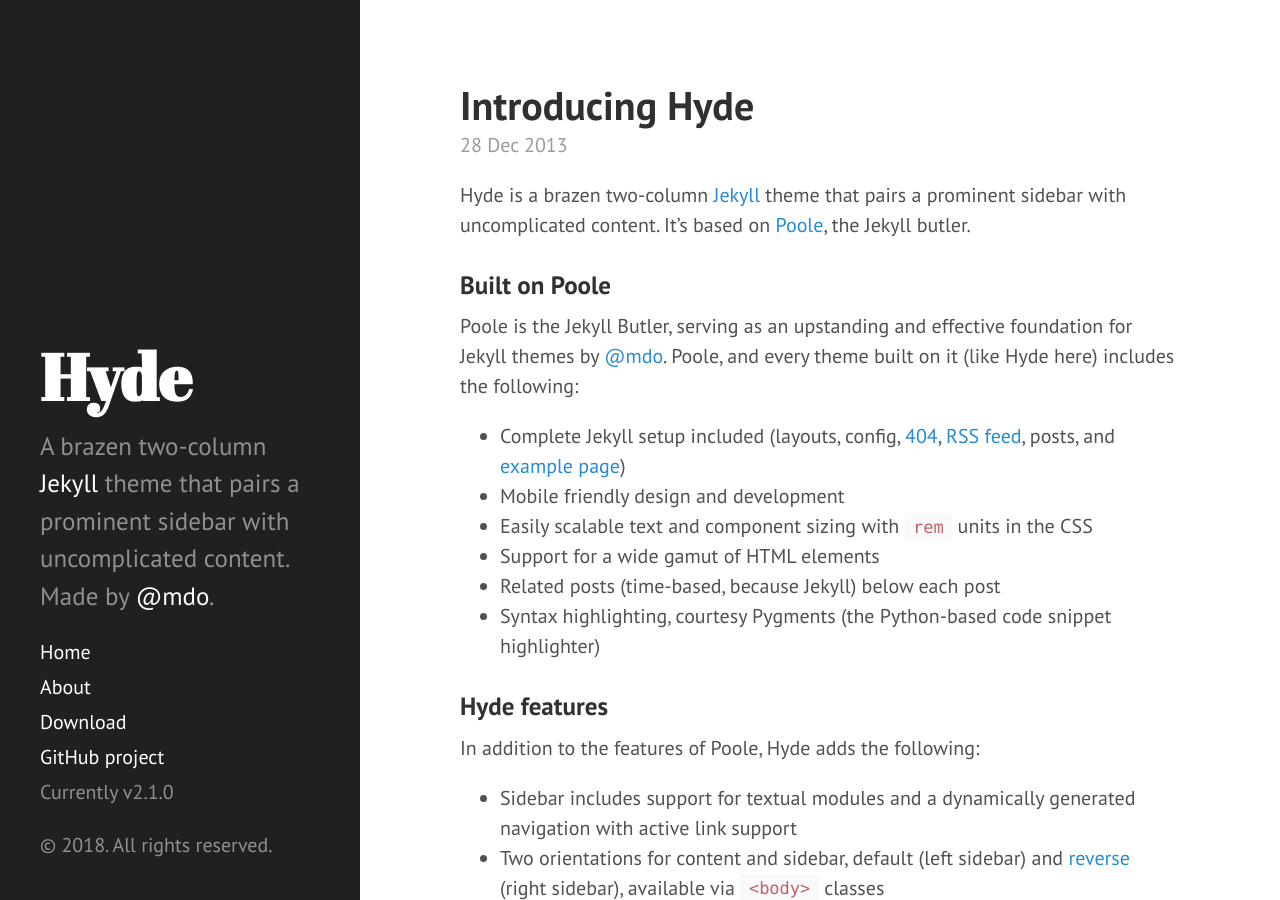
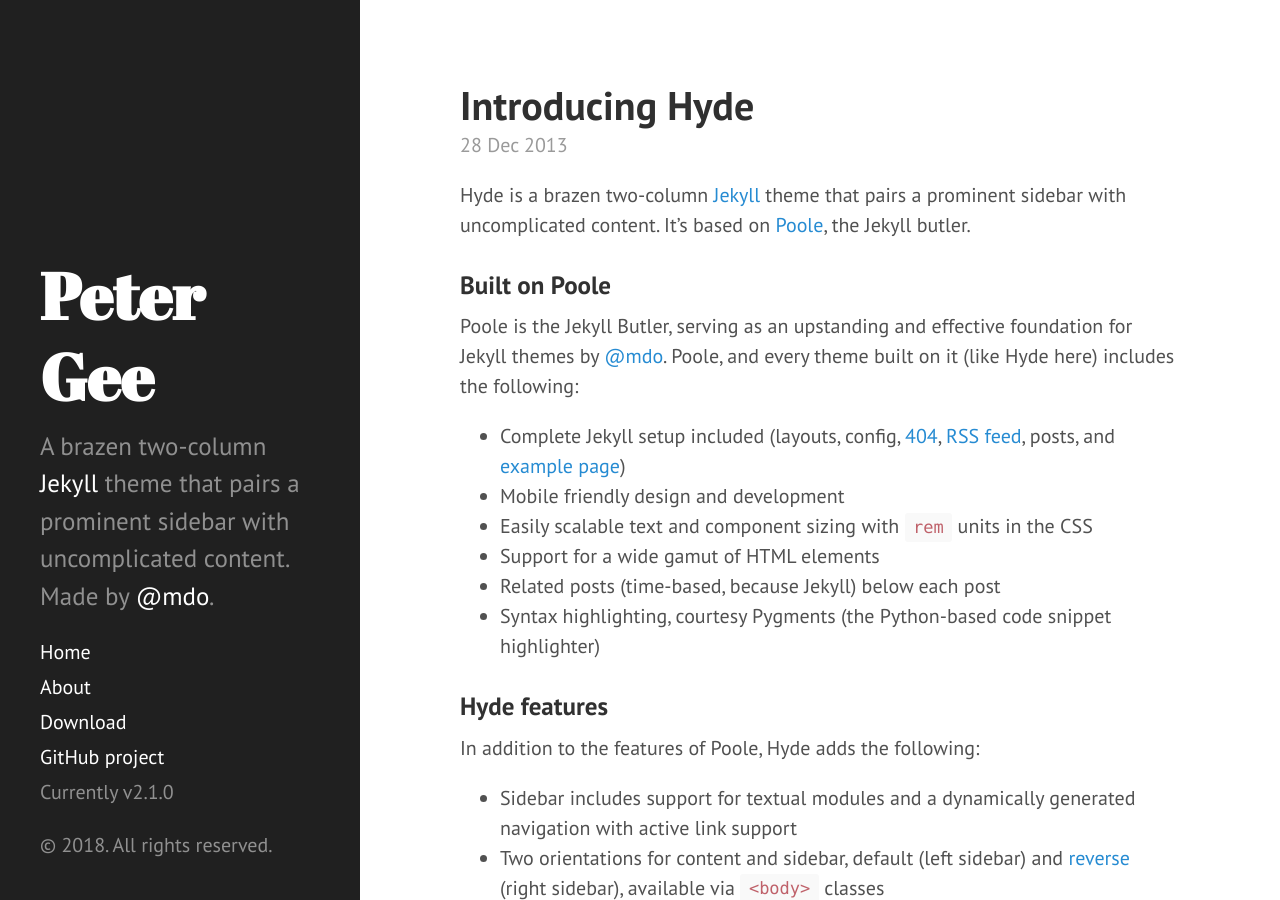
Before and after one commit to gee/gee.github.io, a Jekyll site: the page built from index.html, in a window 1280 px wide and 900 px high. Built offline with Jekyll 4.4.1, drawn with Linux system fonts in a browser that asks for light colours; the list of posts is cut into pages by our own code.

Commit message:
Update _config.yml

```diff
--- a/_config.yml
+++ b/_config.yml
@@ -6,10 +6,10 @@
 permalink:        pretty
 
 # Setup
-title:            Hyde
+title:            Peter Gee
 tagline:          'A Jekyll theme'
 description:      'A brazen two-column <a href="http://jekyllrb.com" target="_blank">Jekyll</a> theme that pairs a prominent sidebar with uncomplicated content. Made by <a href="https://twitter.com/mdo" target="_blank">@mdo</a>.'
-url:              http://hyde.getpoole.com
+url:              https://www.petergee.me/
 baseurl:          /
 
 author:
@@ -23,6 +23,3 @@
 
 github:
   repo:           https://github.com/poole/hyde
-
-plugins:
-  - jekyll-gist
```
